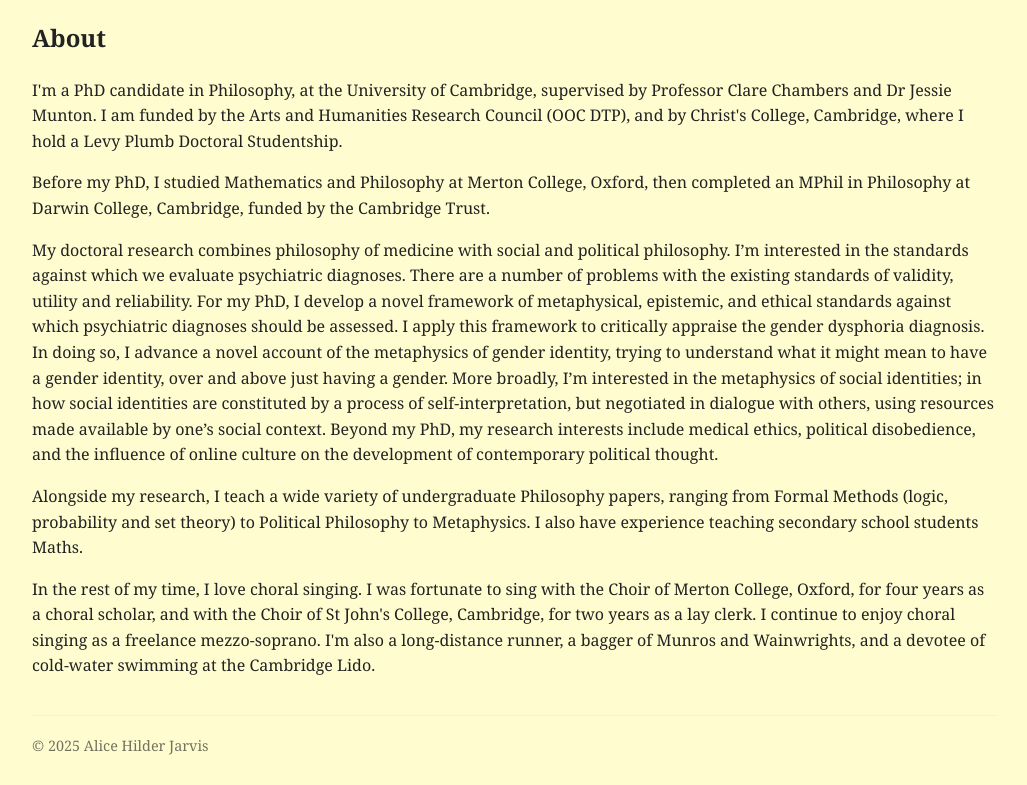
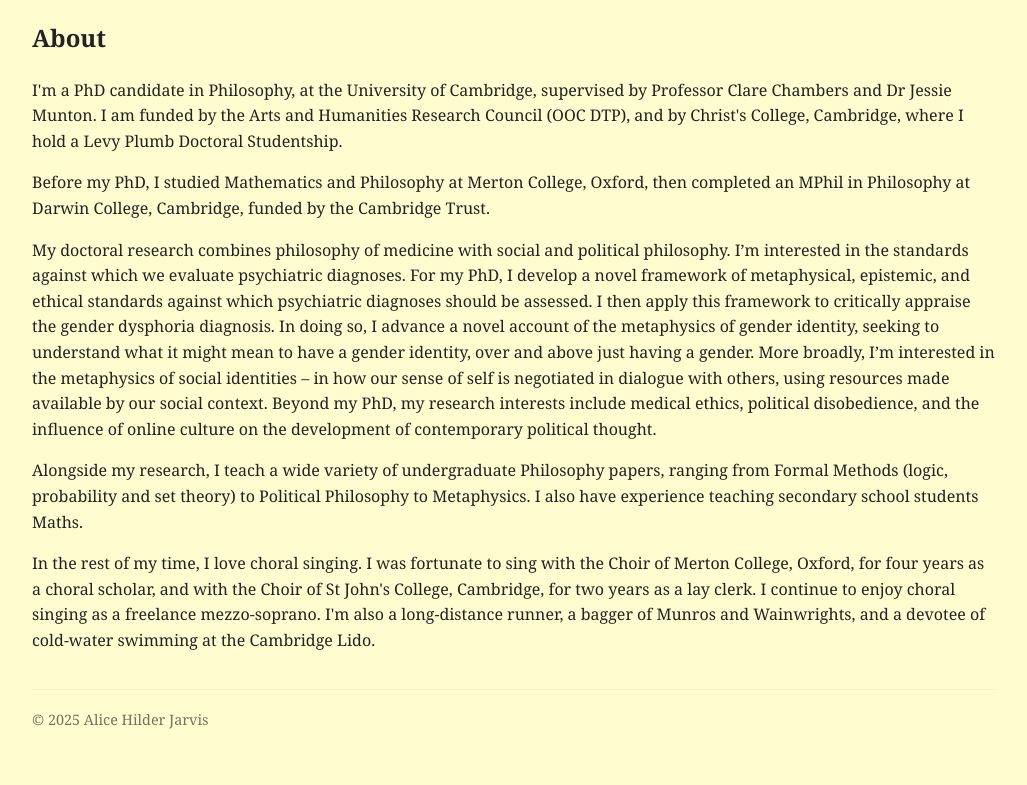
Before and after one commit to alicehilderjarvis/alicehilderjarvis.github.io, a plain HTML site: page about.html in a window 1280 px wide. Shown: the part 88-873 px from the top of the page, without its empty margins (126-1153 px from the left). After the commit the page ends 848 px from the top, so only its background shows below. Drawn offline with Linux system fonts and the light colour scheme.

Commit message:
Update about.html

```diff
--- a/about.html
+++ b/about.html
@@ -23,7 +23,7 @@
     <h2>About</h2>
     <p>I'm a PhD candidate in Philosophy, at the University of Cambridge, supervised by Professor Clare Chambers and Dr Jessie Munton. I am funded by the Arts and Humanities Research Council (OOC DTP), and by Christ's College, Cambridge, where I hold a Levy Plumb Doctoral Studentship.</p>
     <p>Before my PhD, I studied Mathematics and Philosophy at Merton College, Oxford, then completed an MPhil in Philosophy at Darwin College, Cambridge, funded by the Cambridge Trust.</p>
-    <p>My doctoral research combines philosophy of medicine with social and political philosophy. I’m interested in the standards against which we evaluate psychiatric diagnoses. There are a number of problems with the existing standards of validity, utility and reliability. For my PhD, I develop a novel framework of metaphysical, epistemic, and ethical standards against which psychiatric diagnoses should be assessed. I apply this framework to critically appraise the gender dysphoria diagnosis. In doing so, I advance a novel account of the metaphysics of gender identity, trying to understand what it might mean to have a gender identity, over and above just having a gender. More broadly, I’m interested in the metaphysics of social identities; in how social identities are constituted by a process of self-interpretation, but negotiated in dialogue with others, using resources made available by one’s social context. Beyond my PhD, my research interests include medical ethics, political disobedience, and the influence of online culture on the development of contemporary political thought.</p>
+    <p>My doctoral research combines philosophy of medicine with social and political philosophy. I’m interested in the standards against which we evaluate psychiatric diagnoses. For my PhD, I develop a novel framework of metaphysical, epistemic, and ethical standards against which psychiatric diagnoses should be assessed. I then apply this framework to critically appraise the gender dysphoria diagnosis. In doing so, I advance a novel account of the metaphysics of gender identity, seeking to understand what it might mean to have a gender identity, over and above just having a gender. More broadly, I’m interested in the metaphysics of social identities – in how our sense of self is negotiated in dialogue with others, using resources made available by our social context. Beyond my PhD, my research interests include medical ethics, political disobedience, and the influence of online culture on the development of contemporary political thought.</p>
     <p>Alongside my research, I teach a wide variety of undergraduate Philosophy papers, ranging from Formal Methods (logic, probability and set theory) to Political Philosophy to Metaphysics. I also have experience teaching secondary school students Maths.</p>
     <p>In the rest of my time, I love choral singing. I was fortunate to sing with the Choir of Merton College, Oxford, for four years as a choral scholar, and with the Choir of St John's College, Cambridge, for two years as a lay clerk. I continue to enjoy choral singing as a freelance mezzo-soprano. I'm also a long-distance runner, a bagger of Munros and Wainwrights, and a devotee of cold-water swimming at the Cambridge Lido.</p>
   </main>
```
